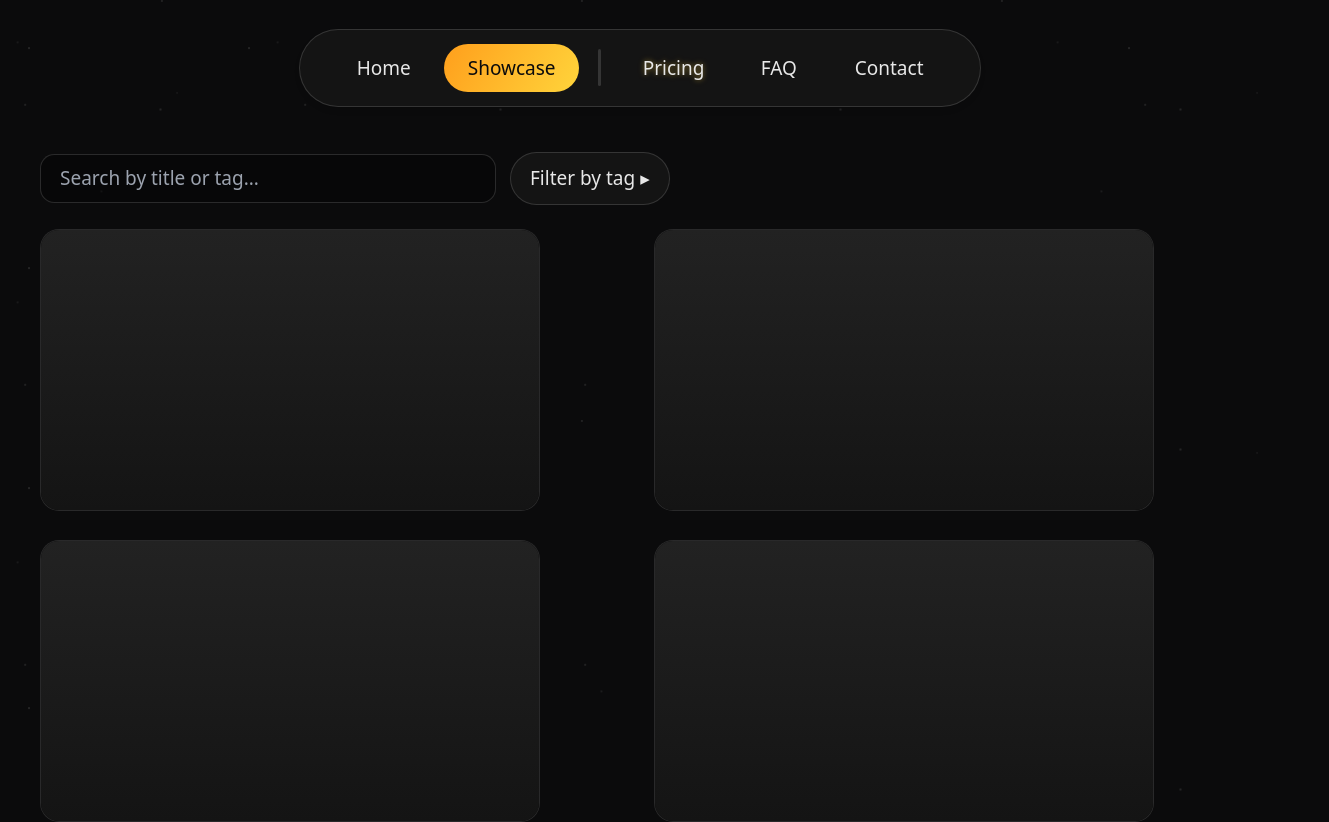
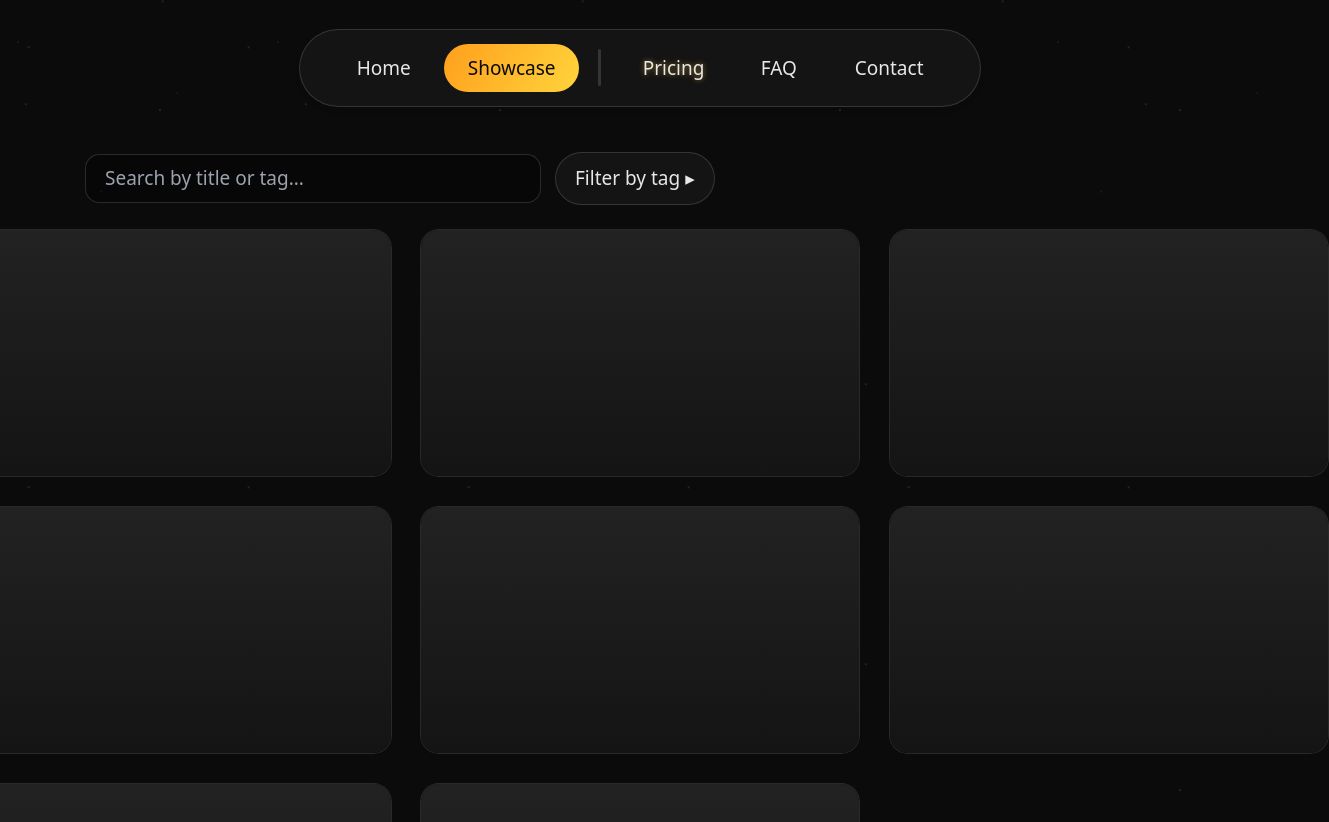
Before and after one commit to icycloud20/sillybillypage, a Next.js app: page /showcase in a window 1280 px wide. Shown: the top 822 px of the page, 1329 px wide, since content can reach past the window. Built offline with nearby package versions, Linux system fonts and the light colour scheme.

Commit message:
wider container

```diff
--- a/app/globals.css
+++ b/app/globals.css
@@ -18,7 +18,7 @@ body { @apply bg-primary-dark text-primary-text; }
 
 .container { @apply mx-auto max-w-7xl px-6; }
 .container {
-  max-width: 1280px;             /* adjust to taste: 1000–1240 is a good range */
+  max-width: 1190px;             /* adjust to taste: 1000–1240 is a good range */
   padding-inline: clamp(16px, 5vw, 40px);
   margin-inline: auto;
 }
--- a/app/showcase/page.tsx
+++ b/app/showcase/page.tsx
@@ -10,12 +10,14 @@ export default function ShowcasePage() {
   const [open, setOpen] = useState(false);
   const [selected, setSelected] = useState<string[]>([]);
 
+  // unique tags (sorted)
   const tags = useMemo(() => {
     const s = new Set<string>();
     projects.forEach(p => p.tags.forEach(t => s.add(t)));
     return Array.from(s).sort();
   }, []);
 
+  // filter by search + selected tags
   const filtered = useMemo(() => {
     const q = search.trim().toLowerCase();
     let list = projects.filter(
@@ -25,7 +27,9 @@ export default function ShowcasePage() {
         p.description.toLowerCase().includes(q) ||
         p.tags.some(t => t.toLowerCase().includes(q))
     );
-    if (selected.length) list = list.filter(p => selected.every(t => p.tags.includes(t)));
+    if (selected.length) {
+      list = list.filter(p => selected.every(t => p.tags.includes(t)));
+    }
     return list;
   }, [search, selected]);
 
@@ -35,6 +39,7 @@ export default function ShowcasePage() {
 
   return (
     <main className="container isolate pt-24 sm:pt-32">
+      {/* Controls */}
       <Reveal className="relative z-[9999]">
         <div className="flex flex-col sm:flex-row sm:items-center gap-3 mb-5">
           <input
@@ -44,6 +49,7 @@ export default function ShowcasePage() {
             onChange={e => setSearch(e.target.value)}
           />
 
+          {/* Tag filter */}
           <div className="filter-wrapper shrink-0">
             <button className="filter-toggle" onClick={() => setOpen(v => !v)}>
               {selected.length ? `Tags (${selected.length})` : 'Filter by tag'} {open ? '▾' : '▸'}
@@ -63,7 +69,7 @@ export default function ShowcasePage() {
                         <span className="dd-checkbox-box">
                           {checked ? (
                             <svg width="12" height="12" viewBox="0 0 24 24" fill="none" stroke="currentColor" strokeWidth="3">
-                              <polyline points="20 6 9 17 4 12" />
+                            <polyline points="20 6 9 17 4 12" />
                             </svg>
                           ) : (
                             <svg width="12" height="12" />
@@ -79,6 +85,7 @@ export default function ShowcasePage() {
             )}
           </div>
 
+          {/* Selected chips */}
           {selected.length > 0 && (
             <div className="flex gap-2 flex-wrap">
               {selected.map(t => (
@@ -89,14 +96,24 @@ export default function ShowcasePage() {
         </div>
       </Reveal>
 
+      {/* Grid */}
       <Reveal className="relative z-[1]">
         {filtered.length === 0 ? (
           <div className="opacity-70 py-10 text-center">No results. Try a different search or clear tags.</div>
         ) : (
-          <div className="grid gap-6 [grid-template-columns:repeat(auto-fit,minmax(440px,1fr))]">
-            {filtered.map(p => (
-              <ProjectCard key={p.slug} project={p} />
-            ))}
+          // only widen THIS area on xl+ so 3×440px fits; rest of the site stays the same
+          <div className="mx-auto w-full xl:max-w-[1440px]">
+            <div
+              className="
+                grid gap-6 justify-center
+                grid-cols-1 sm:grid-cols-2
+                xl:[grid-template-columns:repeat(3,minmax(440px,1fr))]
+              "
+            >
+              {filtered.map(p => (
+                <ProjectCard key={p.slug} project={p} />
+              ))}
+            </div>
           </div>
         )}
       </Reveal>
```
